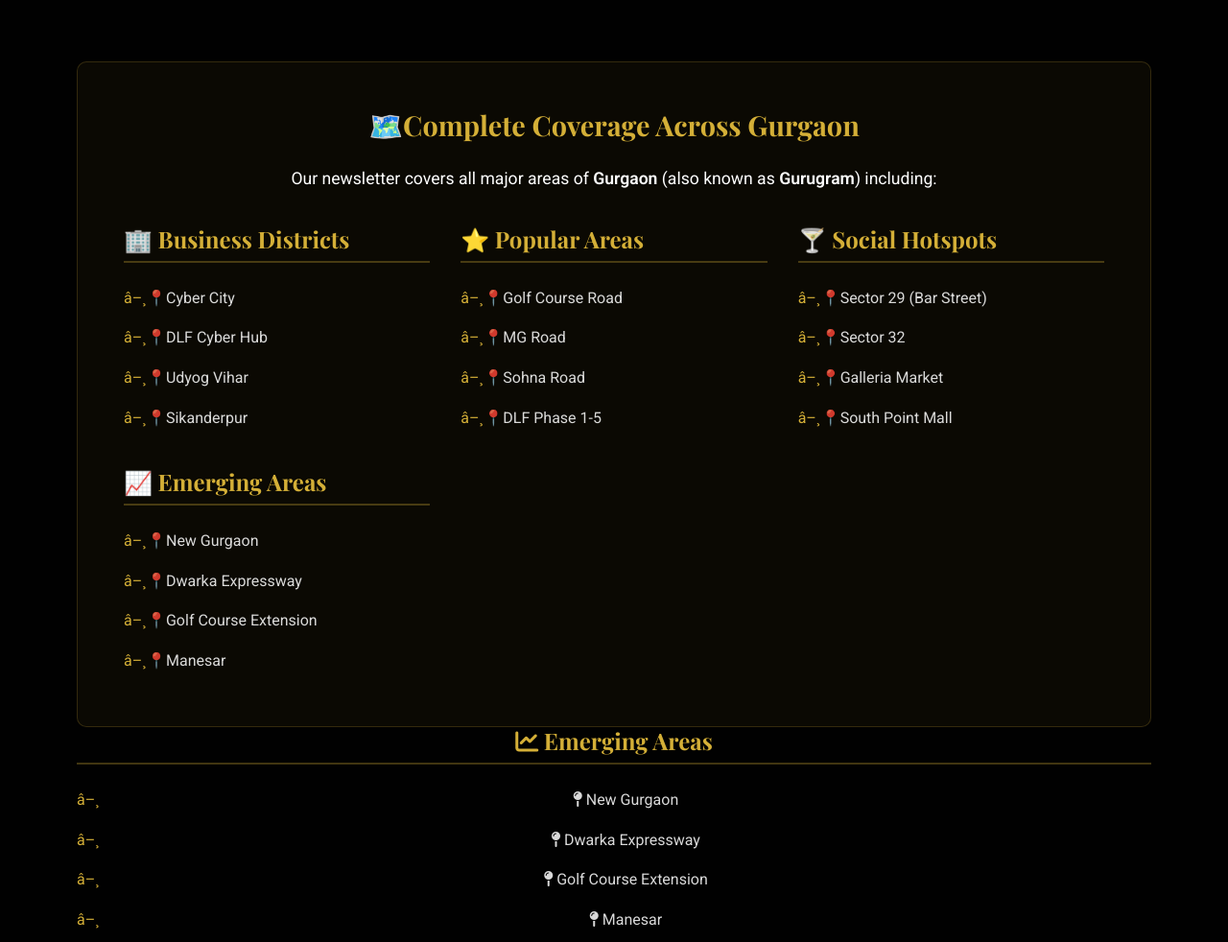
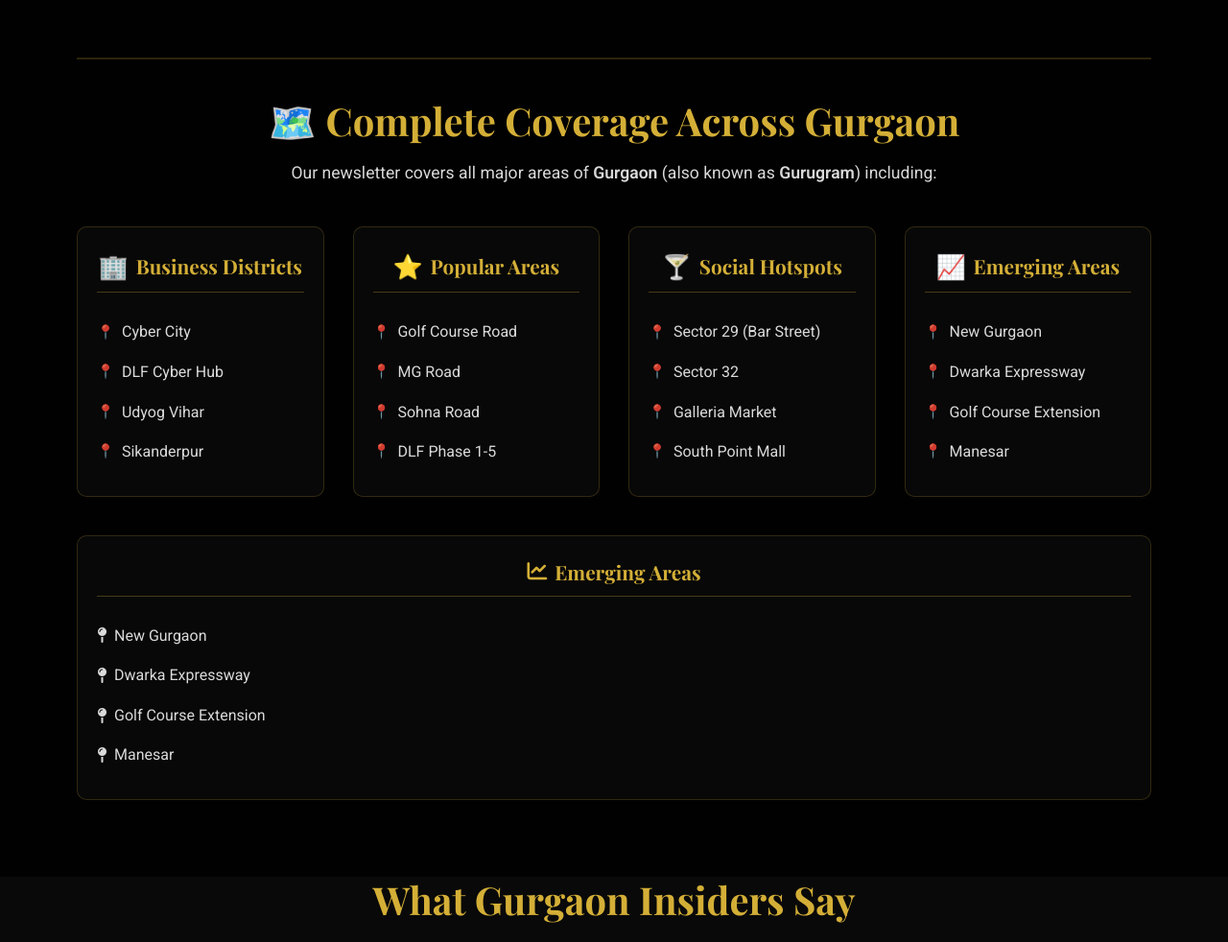
Before and after one commit to rishidehradun/gossipyah, a plain HTML site: page index.html in a window 1280 px wide. Shown: the part 1772-2754 px from the top of the page at 96% size. Drawn offline with nearby package versions, Linux system fonts and the light colour scheme.

Commit message:
Update styles.css

```diff
--- a/styles.css
+++ b/styles.css
@@ -508,54 +508,129 @@ a:focus-visible {
 }
 
 /* Coverage Areas */
+
+/* Coverage Areas Section - Fixed with proper grid */
 .coverage-areas {
-    margin-top: 4rem;
-    padding: 3rem;
-    background-color: rgba(212, 175, 55, 0.05);
-    border-radius: 10px;
-    border: 1px solid rgba(212, 175, 55, 0.2);
+    margin-top: 60px;
+    padding: 40px 0;
+    border-top: 2px solid rgba(212, 175, 55, 0.2);
 }
 
-.coverage-areas h3 {
+.coverage-areas > h3 {
+    font-family: var(--font-heading);
     color: var(--color-gold);
-    margin-bottom: 1.5rem;
+    font-size: clamp(1.8em, 4vw, 2.5em);
+    text-align: center;
+    margin-bottom: 15px;
+    display: flex;
+    align-items: center;
+    justify-content: center;
+    gap: 10px;
+}
+
+.section-icon {
+    font-size: 1em;
+    display: inline-block;
 }
 
 .coverage-areas > p {
-    margin-bottom: 2rem;
+    text-align: center;
+    font-size: 1.1em;
+    margin-bottom: 40px;
+    color: rgba(255, 255, 255, 0.85);
 }
 
+/* Fixed Grid Layout */
 .area-grid {
     display: grid;
-    grid-template-columns: repeat(auto-fit, minmax(250px, 1fr));
-    gap: 2rem;
-    text-align: left;
+    grid-template-columns: repeat(4, 1fr);
+    gap: 30px;
+    max-width: 1200px;
+    margin: 0 auto;
+}
+
+.area-column {
+    background-color: rgba(255, 255, 255, 0.03);
+    border: 1px solid rgba(212, 175, 55, 0.2);
+    border-radius: 10px;
+    padding: 25px 20px;
+    transition: all 0.3s ease;
+}
+
+.area-column:hover {
+    border-color: rgba(212, 175, 55, 0.5);
+    background-color: rgba(255, 255, 255, 0.05);
+    transform: translateY(-5px);
 }
 
 .area-column h4 {
+    font-family: var(--font-heading);
     color: var(--color-gold);
-    margin-bottom: 1rem;
-    border-bottom: 2px solid rgba(212, 175, 55, 0.3);
-    padding-bottom: 0.5rem;
+    font-size: 1.3em;
+    margin-bottom: 20px;
+    text-align: center;
+    display: flex;
+    align-items: center;
+    justify-content: center;
+    gap: 8px;
+    border-bottom: 1px solid rgba(212, 175, 55, 0.3);
+    padding-bottom: 12px;
+}
+
+.category-icon {
+    font-size: 1.2em;
+    display: inline-block;
 }
 
 .area-column ul {
     list-style: none;
+    padding: 0;
+    margin: 0;
 }
 
 .area-column li {
-    padding: 0.5rem 0;
-    padding-left: 1.5rem;
-    position: relative;
+    padding: 8px 0;
     color: rgba(255, 255, 255, 0.85);
+    font-size: 1em;
+    display: flex;
+    align-items: center;
+    gap: 8px;
+    transition: color 0.3s ease;
 }
 
-.area-column li::before {
-    content: "â–¸";
-    position: absolute;
-    left: 0;
+.area-column li:hover {
     color: var(--color-gold);
 }
+
+.pin-icon {
+    font-size: 0.9em;
+    display: inline-block;
+    flex-shrink: 0;
+}
+
+/* Responsive Design */
+@media (max-width: 1024px) {
+    .area-grid {
+        grid-template-columns: repeat(2, 1fr);
+        gap: 25px;
+    }
+}
+
+@media (max-width: 600px) {
+    .area-grid {
+        grid-template-columns: 1fr;
+        gap: 20px;
+    }
+
+    .coverage-areas {
+        padding: 30px 0;
+    }
+
+    .area-column {
+        padding: 20px 15px;
+    }
+}
+</style>
 
 /* --- 8. Testimonials --- */
 .testimonials-section {
```
